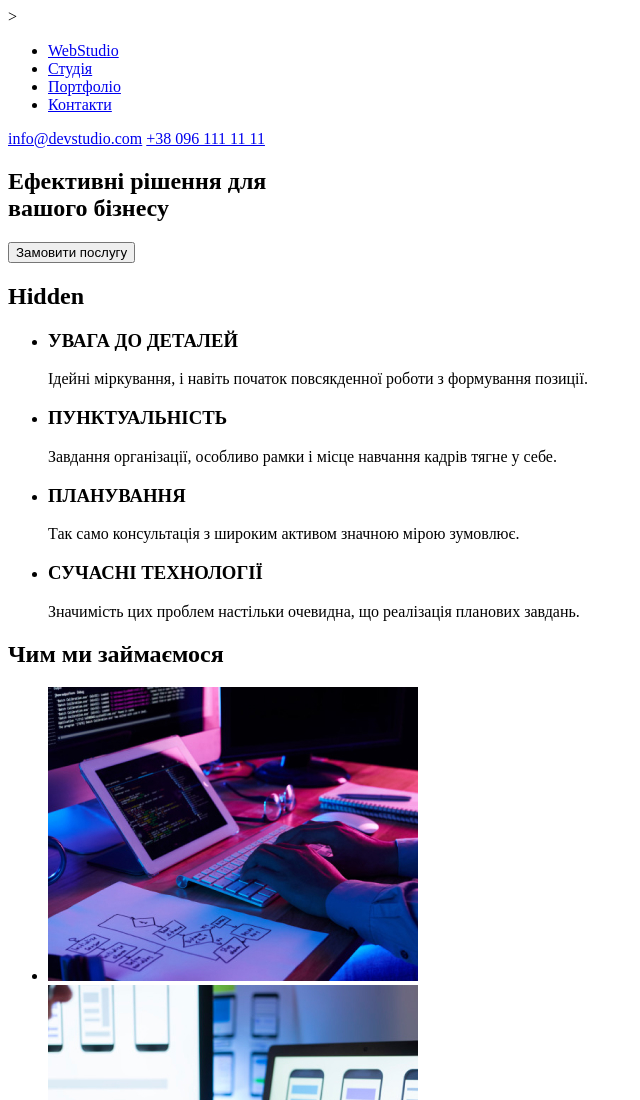
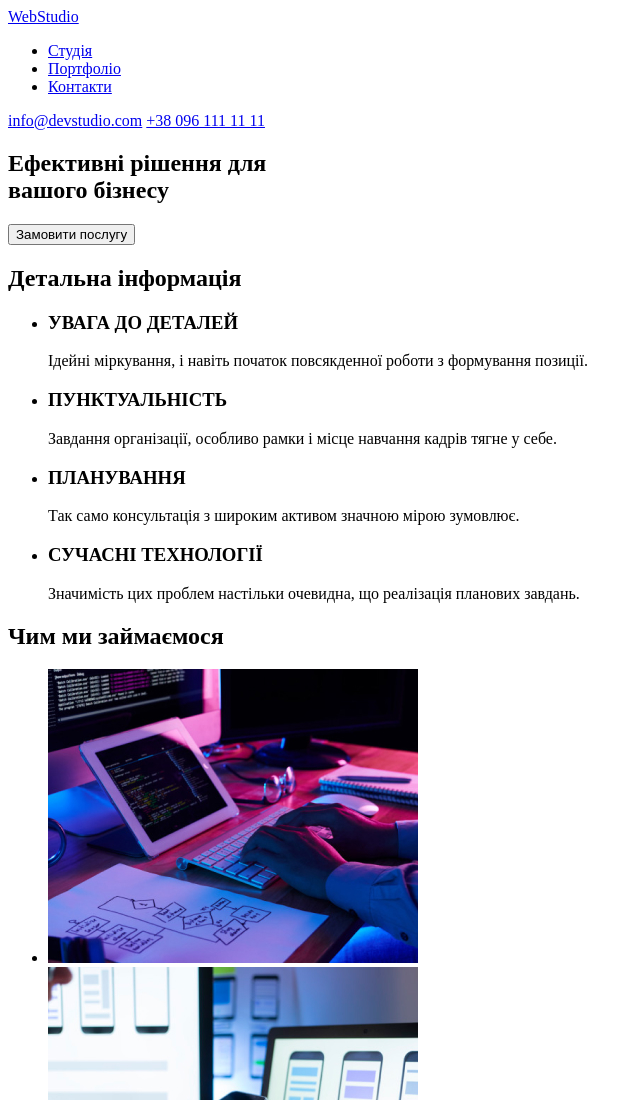
Before and after one commit to Viktoriia181818/-goit-markup-hw-01, a plain HTML site: page index.html in a window 1280 px wide. Shown: the top 1100 px of the page, without its empty margins (0-640 px from the left). Drawn offline with Linux system fonts and the light colour scheme.

Commit message:
виправила помилки

```diff
--- a/index.html
+++ b/index.html
@@ -7,12 +7,12 @@
     <title>Студія</title>
 </head>
 <body>
-    <!--Шапка сайта-->>
+    <!--Шапка сайта-->
+    <a href="#">WebStudio</a>
 
     <header>
         <nav>
         <ul>
-            <li><a href="#">WebStudio</a></li>
             <li><a href="#">Студія</a></li>
             <li><a href="#">Портфоліо</a></li>
             <li><a href="#">Контакти</a></li>
@@ -36,7 +36,7 @@
 
         <section>
 
-            <h2>Hidden</h2>
+            <h2>Детальна інформація</h2>
         <ul>
         <li>
             <h3>УВАГА ДО ДЕТАЛЕЙ</h3>
```
